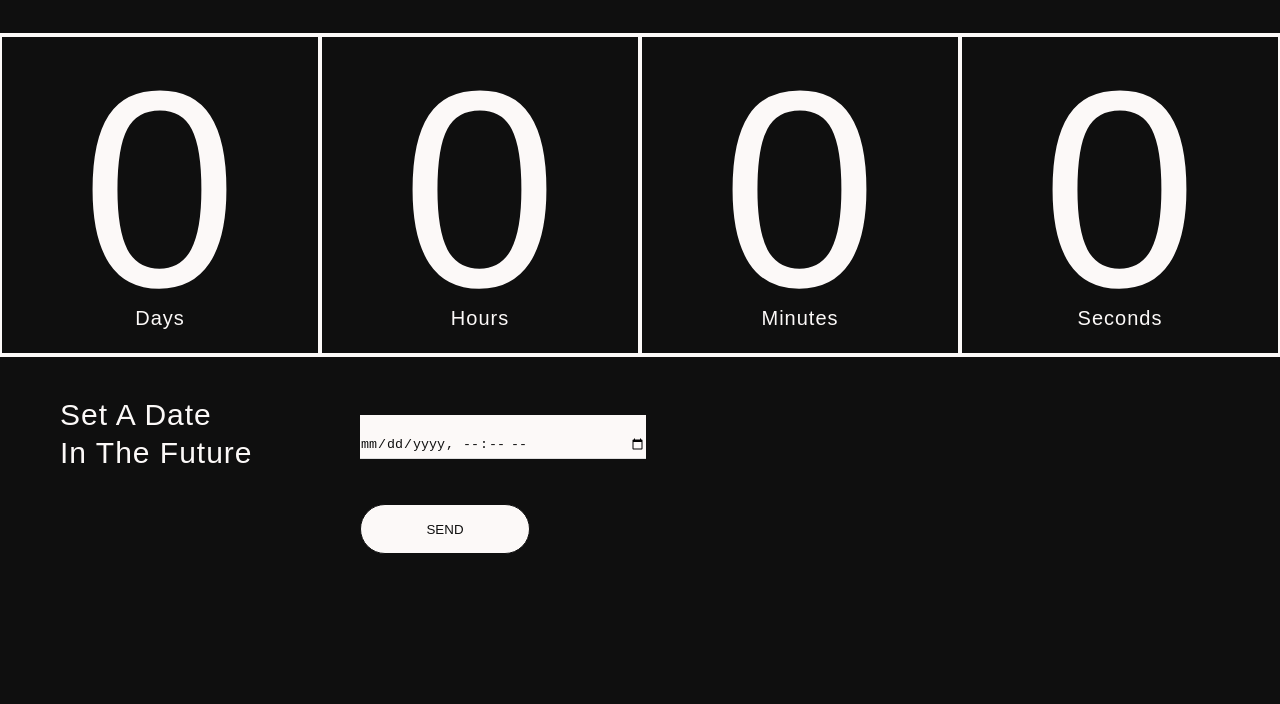
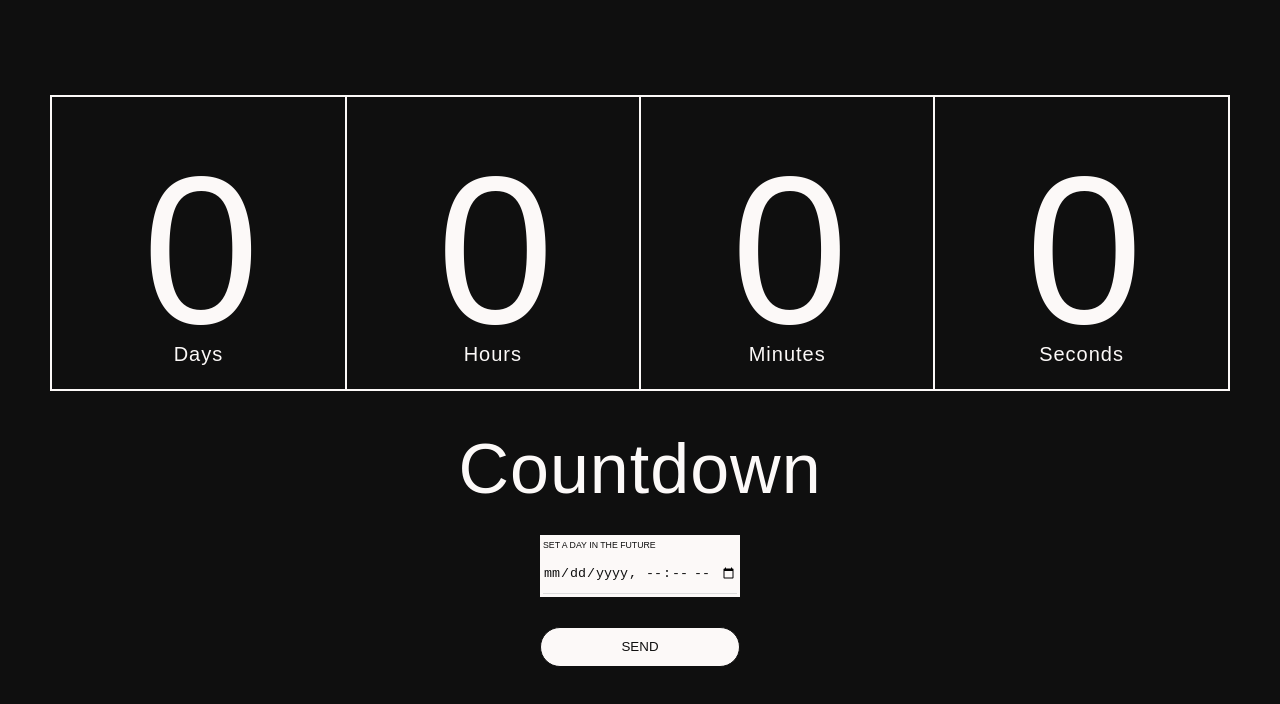
Before and after one commit to juliscapucin/react-projects, a React (Create React App) app: page /countdown in a window 1280 px wide. Shown: the top 704 px of the page. Built offline with nearby package versions, Linux system fonts and the light colour scheme; no server answers; a web font is replaced by a local one.

Commit message:
Countdown style fixes

```diff
--- a/src/pages/Countdown/Form.js
+++ b/src/pages/Countdown/Form.js
@@ -52,12 +52,11 @@ export default function Form({ date, setDate, today, setCheckSubmit }) {
   return (
     <section className='form__container'>
       <div className='form__title__container'>
-        <h3>Set a date </h3>
-        <h3>in the future</h3>
+        <h1>Countdown</h1>
       </div>
       <form className='form' onSubmit={handleSubmit}>
         <div className='input__group' ref={refDate}>
-          <label>Day</label>
+          <label>Set a day in the future</label>
           <input
             type='datetime-local'
             placeholder=''
--- a/src/pages/Countdown/style.scss
+++ b/src/pages/Countdown/style.scss
@@ -5,24 +5,26 @@
   display: flex;
   flex-direction: column;
   align-items: center;
+  padding-top: 5rem;
 
   .countdown__grid-container {
     display: grid;
     align-items: center;
-    grid-template-columns: repeat(4, 25vw);
-    border: 0.2rem solid $clr-white;
+    grid-template-columns: repeat(4, 23vw);
+    border: 0.01rem solid $clr-white;
 
     .countdown__cell {
       overflow: hidden;
-      padding: 4rem 1rem 2rem 1rem;
-      border: 0.2rem solid $clr-white;
-      height: 25vw;
+      padding: 7rem 1rem 2rem 1rem;
+      border: 0.01rem solid $clr-white;
+      height: 23vw;
       display: flex;
       flex-direction: column;
       justify-content: space-between;
 
       h1 {
-        font-size: 28rem;
+        font-size: 21rem;
+        letter-spacing: -0.5rem;
         font-weight: 100;
         text-align: center;
         color: $clr-white;
@@ -44,77 +46,85 @@
 .form__container {
   width: 100%;
   background-color: $clr-black;
-  display: block;
   padding: 3rem;
+  display: flex;
+  flex-direction: column;
+  align-items: center;
 
   .form__title__container {
     width: 100%;
-    display: flex;
-    flex-direction: column;
-    margin-bottom: 4rem;
+    margin: 2rem 0;
 
-    h3 {
+    h1 {
+      text-align: center;
       color: $clr-white;
-      font-weight: 300;
-      line-height: 1.1;
+      font-weight: 100;
+      line-height: 0.8;
     }
   }
 
   .form {
-    width: 100%;
+    width: 20rem;
+    height: 20rem;
     display: block;
 
     .input__group {
+      position: relative;
       width: 100%;
       margin: 1rem 0;
+      padding: 0.3rem;
       background-color: $clr-white;
-    }
+
       label {
         width: 100%;
         text-transform: uppercase;
         font-weight: 300;
-      color: $clr-white;
+        color: $clr-black;
       }
 
-    input,
-    textarea {
+      input {
         resize: none;
+        height: 4rem;
         width: 100%;
         background: transparent;
         border: 0;
         outline: 0;
         padding: 1rem 0;
         border-bottom: 1px solid $clr-light-grey;
-      color: $clr-white;
+        color: $clr-black;
       }
 
       span {
-      color: $clr-white;
+        color: $clr-black;
+        margin: 0;
+        position: absolute;
+        right: 0.3rem;
+        top: 1rem;
+      }
     }
 
     .form__btn {
       background: $clr-white;
-      color: $clr-tint;
+      color: $clr-black;
       outline: 0;
       width: 100%;
-      height: 5rem;
-      margin: 3.5rem auto 1rem 0;
-      border: 1px solid $clr-tint;
+      height: 4rem;
+      margin: 2rem auto;
+      border: 1px solid $clr-black;
       border-radius: 3rem;
       cursor: pointer;
 
       p {
-        color: $clr-tint;
+        color: $clr-black;
         font-weight: 100;
+        margin: 0;
       }
     }
   }
 
   @media screen and (min-width: $desktop) {
+    .form__container {
       height: 41rem;
-    display: grid;
-    grid-template-columns: 1fr 3fr;
-    padding: 4.3rem 4rem 4rem 6rem;
 
       .form__title__container {
         display: block;
@@ -144,10 +154,8 @@
             width: 100%;
             text-transform: uppercase;
           }
-        > input,
-        > textarea {
+          input {
             padding: 0.5rem 0;
-          border-bottom: 1px solid $clr-light-grey;
             color: $clr-black;
           }
 
@@ -182,3 +190,4 @@
       }
     }
   }
+}
```
Lines whose indentation alone changed are shown as unchanged.
